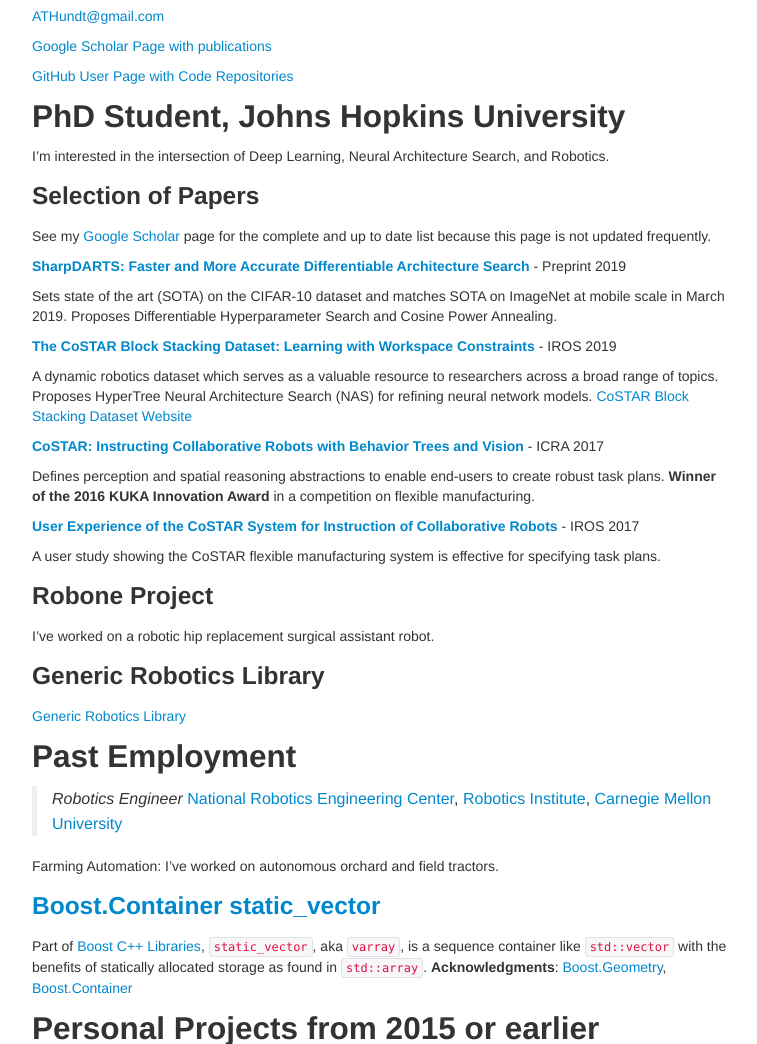
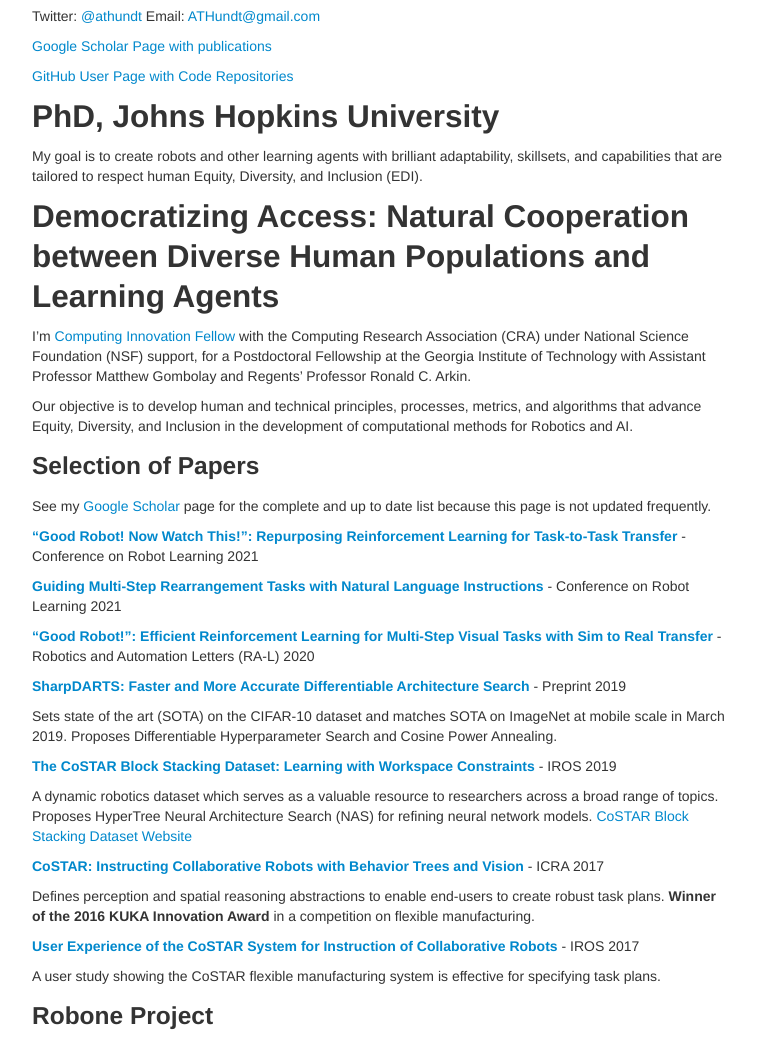
Before and after one commit to ahundt/ahundt.github.io, a Jekyll site: the page built from index.md, in a window 1280 px wide and 1400 px high, cut to the strip 356-1400 px from the top of the window. Shown: the whole strip, without its empty margins (258-1015 px from the left). Built offline with Jekyll 4.4.1, drawn with Linux system fonts in a browser that asks for light colours.

Commit message:
Update status and with more papers, graduating, and postdoc fellowship

```diff
--- a/index.md
+++ b/index.md
@@ -7,19 +7,32 @@ tagline:
 
 ![Picture of Andrew Hundt](https://0.gravatar.com/avatar/fb975596131ce08ea7e7472f09b8209d?d=https%3A%2F%2Fidenticons.github.com%2Fd7ccb841e1c86abdc1d1d6e6bacb6f17.png&r=x&s=200)
 
-[ATHundt@gmail.com](ATHundt@gmail.com)
+Twitter: [@athundt](https://twitter.com/athundt)
+Email: [ATHundt@gmail.com](ATHundt@gmail.com)
 
 [Google Scholar Page with publications](https://scholar.google.com/citations?user=N0JJHwkAAAAJ)
 
 [GitHub User Page with Code Repositories](https://github.com/ahundt)
 
-## PhD Student, Johns Hopkins University
+## PhD, Johns Hopkins University
 
-I'm interested in the intersection of Deep Learning, Neural Architecture Search, and Robotics.
+My goal is to create robots and other learning agents with brilliant adaptability, skillsets, and capabilities that are tailored to respect human Equity, Diversity, and Inclusion (EDI).
+
+## Democratizing Access: Natural Cooperation between Diverse Human Populations and Learning Agents
+
+I'm [Computing Innovation Fellow](https://cifellows2021.org/2021-class/) with the Computing Research Association (CRA) under National Science Foundation (NSF) support, for a Postdoctoral Fellowship at the Georgia Institute of Technology with Assistant Professor Matthew Gombolay and Regents' Professor Ronald C. Arkin.
+
+Our objective is to develop human and technical principles, processes, metrics, and algorithms that advance Equity, Diversity, and Inclusion in the development of computational methods for Robotics and AI.
 
 ### Selection of Papers
 
 See my [Google Scholar](https://scholar.google.com/citations?user=N0JJHwkAAAAJ) page for the complete and up to date list because this page is not updated frequently.
+
+**["Good Robot! Now Watch This!": Repurposing Reinforcement Learning for Task-to-Task Transfer](https://openreview.net/forum?id=Pxs5XwId51n)** - Conference on Robot Learning 2021
+
+**[Guiding Multi-Step Rearrangement Tasks with Natural Language Instructions](https://openreview.net/forum?id=-QJ__aPUTN2)** - Conference on Robot Learning 2021
+
+**["Good Robot!": Efficient Reinforcement Learning for Multi-Step Visual Tasks with Sim to Real Transfer](http://openreview.net/forum?id=Pxs5XwId51n)** - Robotics and Automation Letters (RA-L) 2020
 
 **[SharpDARTS: Faster and More Accurate Differentiable Architecture Search](https://arxiv.org/abs/1903.09900)** - Preprint 2019
 
```
